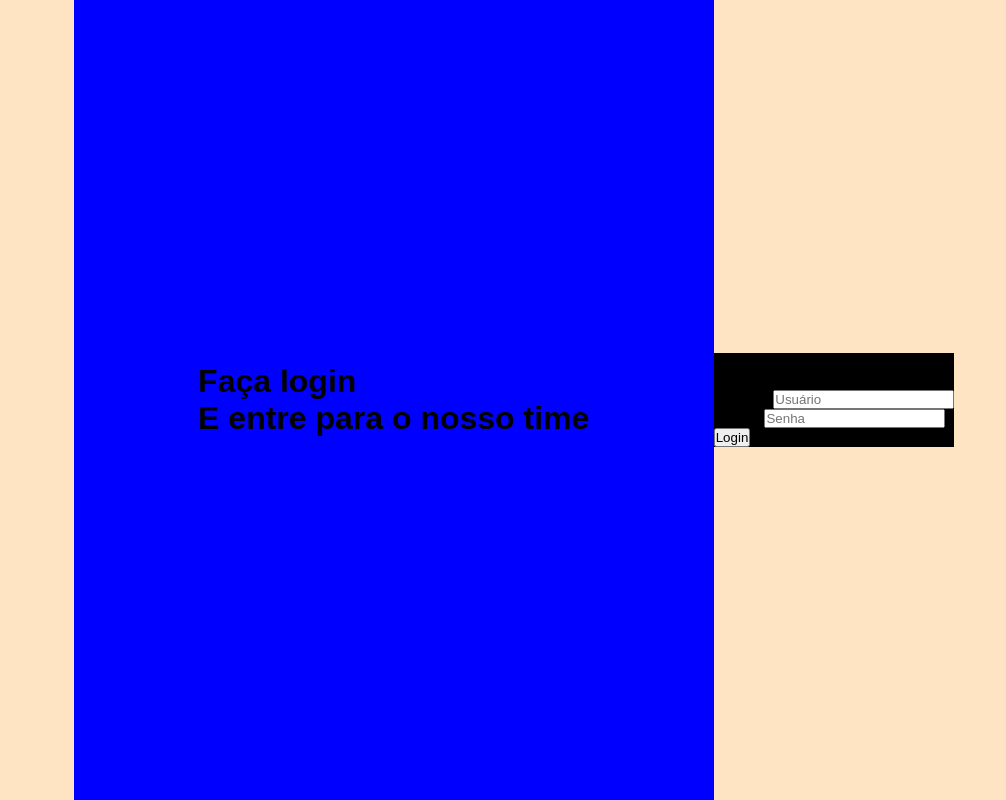
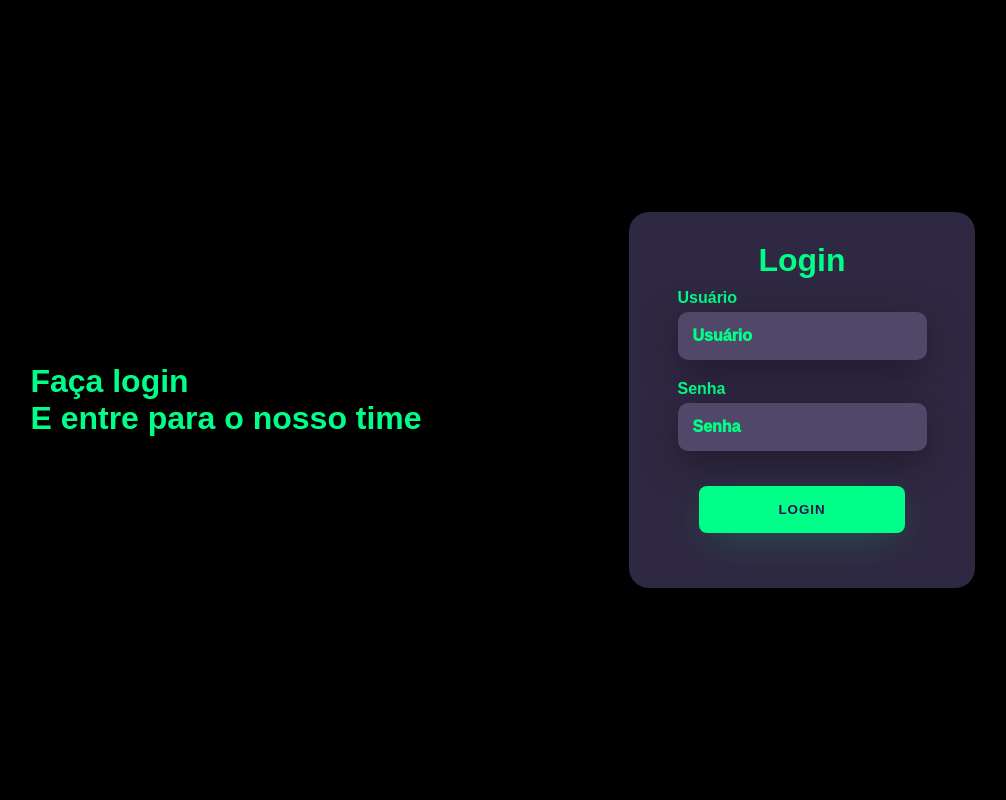
Before and after one commit to guilhermefonseca1/Estudando-css, a plain HTML site: page TELA-DE-LOGIN-COM-TEMA-DARK-HTML-CSS/index.html in a window 1280 px wide. Shown: the whole page, without its empty margins (126-1132 px from the left). Drawn offline with Linux system fonts and the light colour scheme.

Commit message:
configurando inputs e o botão

```diff
--- a/TELA-DE-LOGIN-COM-TEMA-DARK-HTML-CSS/index.html
+++ b/TELA-DE-LOGIN-COM-TEMA-DARK-HTML-CSS/index.html
@@ -15,7 +15,7 @@
             <div class="right-login">
             <div class="card-login">
                 <h1>Login</h1>
-            <div class="textfield"></div>
+            <div class="textfield">
                 <label for="usuário">Usuário</label>
                 <input type="text" name="usuario"
                 placeholder="Usuário">
--- a/TELA-DE-LOGIN-COM-TEMA-DARK-HTML-CSS/style.css
+++ b/TELA-DE-LOGIN-COM-TEMA-DARK-HTML-CSS/style.css
@@ -7,7 +7,7 @@
 
   body {
     align-items: center;
-    background-color: bisque;
+    background-color:black;
     display: flex;
     justify-content: center;
     margin-left: 0px auto;
@@ -16,13 +16,51 @@
     padding: 40px 40px;
   }
 
-  .left-login{
+  .btn-login {
+    background: #00ff88;
+    border: none;
+    border-radius: 8px;
+    box-shadow: 0px 10px 40px -12px#00ff8052;
+    color: #2b134b;
+    cursor: pointer;
+    font-weight: 900;
+    padding: 16px 0px;
+    letter-spacing: 1px;
+    margin: 25px;
+    outline: none;
+    text-transform: uppercase;
+    width: 75%;
+  }
+
+  .card-login {
     align-items: center;
+    background-color: #2f2842;
+    border-radius: 20px;
+    box-shadow: 0px 10px 40px #00000056;
+    display: flex;
+    flex-direction: column;
+    justify-content: center;
+    padding: 30px 35px;
+    width: 60%;
+  }
+
+  .card-login {
+    color: #00ff88;
+    font-weight: 800;
+    margin: 0%;
+  }
+
+  .left-login {
+    align-items: center;
+    /* background-color: blue; */
     display: flex;
     height: 100vh;
     justify-content: center;
     width: 50vw;
-    background-color: blue;
+  }
+
+  .left-login > h1 {
+    color: #00ff88;
   }
 
   .main-login {
@@ -36,5 +74,40 @@
   }
 
   .right-login {
-    background-color:black
+    align-items: center;
+    /* background-color: yellow */
+    display: flex;
+    flex-direction: column;
+    height: 100vh;
+    justify-content: center;
+    width: 50vw;
   }
+
+  .textfield {
+    align-items: flex-start;
+    display: flex;
+    flex-direction: column;
+    justify-content: center;
+    margin: 10px 0px;
+  }
+
+  .textfield > input {
+    background-color: #514869;
+    border: none;
+    border-radius: 10px;
+    box-shadow: 0px 10px 40px #00000056;
+    font-size: 12pt;
+    font-weight: 1000;
+    padding: 15px;
+    width: 100%;
+    outline: none;
+    box-sizing: ;
+  }
+
+  .textfield > label {
+    margin-bottom: 5px;
+  }
+
+  .textfield > input::placeholder {
+    color: #00ff88;
+  }
```
